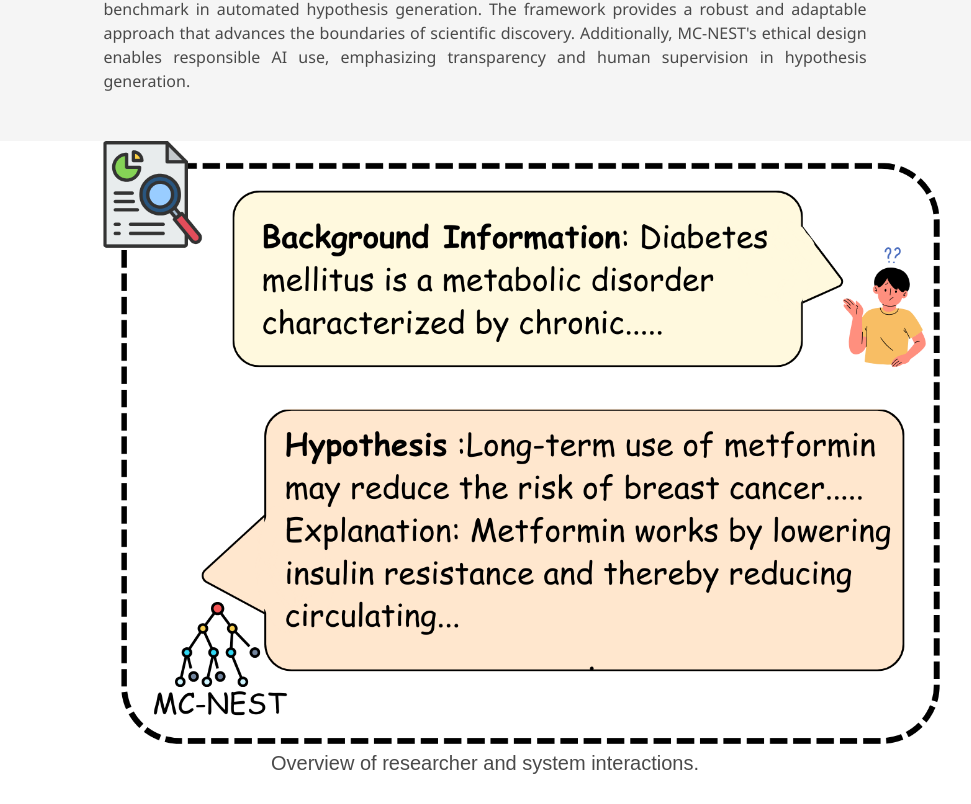
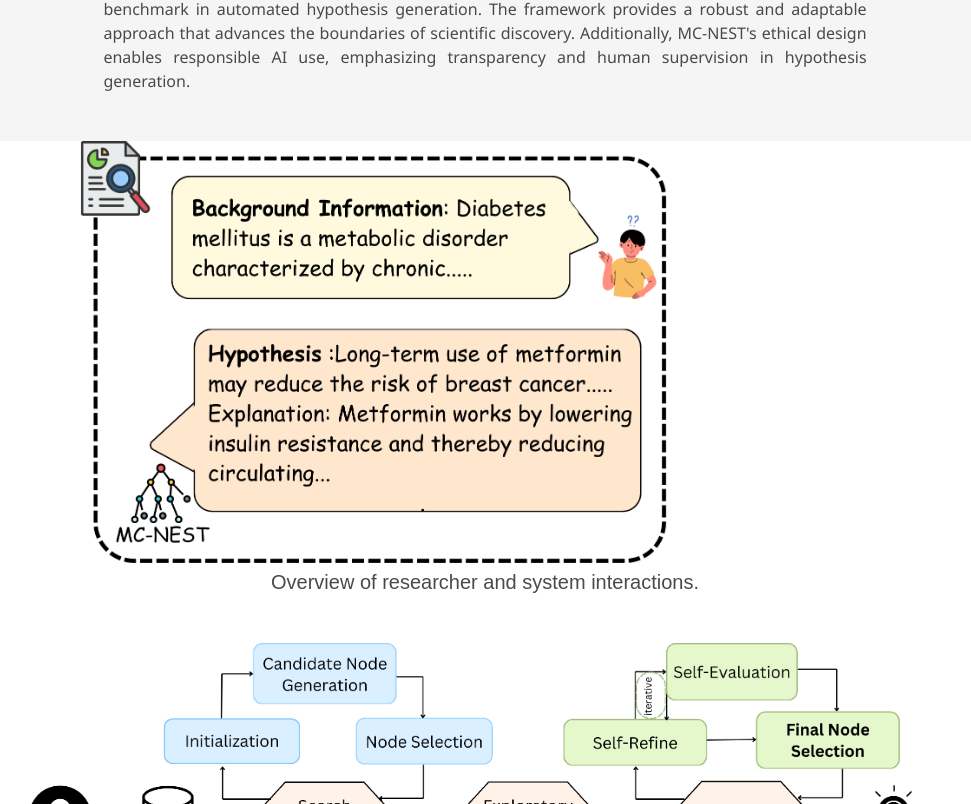
Before and after one commit to corei5/Hypothesis_Generation_With_MC_NEST, a plain HTML site: page index.html in a window 1280 px wide. Shown: the part 976-1780 px from the top of the page, without its empty margins (155-1126 px from the left). Drawn offline with nearby package versions, Linux system fonts and the light colour scheme; some icons are missing; a web font is replaced by a local one.

Commit message:
Update index.html

```diff
--- a/index.html
+++ b/index.html
@@ -166,7 +166,7 @@ Teaser video section commented out
   <section class="hero teaser">
       <div class="container is-max-desktop">
         <div class="hero-body">
-          <img src="static/images/MC_NEST_chat.png" alt="User Interaction" style="width: 100%; height: auto;">
+          <img src="static/images/MC_NEST_chat.png" alt="User Interaction" style="width: 70%; height: auto;">
           <h2 class="subtitle has-text-centered">
             Overview of researcher and system interactions.
           </h2>
```
